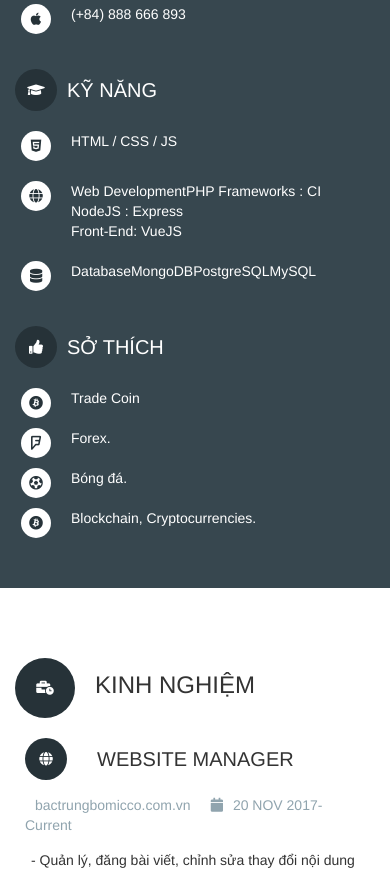
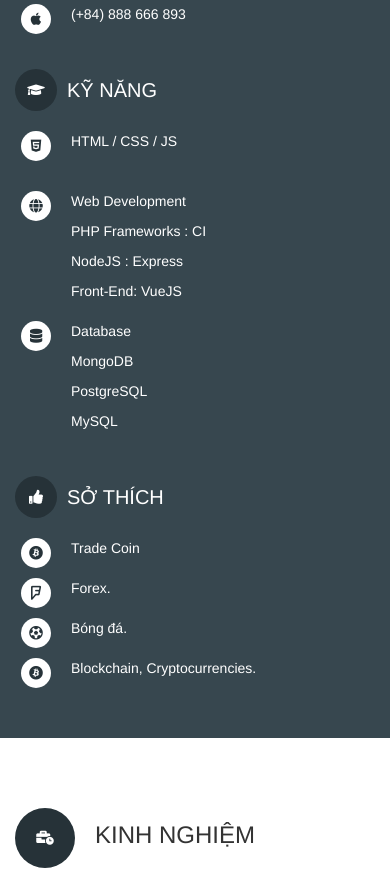
Before and after one commit to dangtuantung1993/TungCV, a Vue app: page / in a window 390 px wide. Shown: the part 900-1770 px from the top of the page. Built offline with nearby package versions, Linux system fonts and the light colour scheme.

Commit message:
fix responsive

```diff
--- a/src/App.vue
+++ b/src/App.vue
@@ -83,20 +83,18 @@
                 <i class="fa fa-globe circle circle--small circle--white"></i>
                 <div class="flex--1">
                   <span>Web Development</span>
-                  <span class="progress-bar" style="margin-bottom: 5px"><span style="width:50%"></span></span>
-                  <span >PHP Frameworks : CI</span><br>
-                  <span >NodeJS : Express</span><br>
-                  <span >Front-End: VueJS</span>
+                  <p >PHP Frameworks : CI</p>
+                  <p >NodeJS : Express</p>
+                  <p >Front-End: VueJS</p>
                 </div>
               </li>
               <li class="flex">
                 <i class="fas fa-database circle circle--small circle--white"></i>
                 <div class="flex--1">
                   <span>Database</span>
-                  <span class="progress-bar"><span style="width:50%"></span></span>
-                  <span>MongoDB</span>
-                  <span>PostgreSQL</span>
-                  <span>MySQL</span>
+                  <p>MongoDB</p>
+                  <p>PostgreSQL</p>
+                  <p>MySQL</p>
                 </div>
               </li>
             </ul>
@@ -353,6 +351,13 @@ export default {
   .flex .flex--1 {
     flex: 1;
   }
+  .flex .flex--1 p {
+    padding-left: 0px;
+  }
+  .flex .flex--1 span {
+    padding-bottom: 10px;
+    display: block;
+  }
 
   /* Global Layout */
 
@@ -458,7 +463,7 @@ export default {
     background: #263238;
   }
   .module--progress li {
-    margin-bottom: 20px;
+    margin-bottom: 10px;
   }
 
   /* Section */
@@ -493,13 +498,17 @@ export default {
   a{
     color: #00428a!important;
   }
+  .content .module__content .flex i{
+    position: relative;
+    bottom: 4px;
+  }
   /*ressponsive*/
   @media  (max-width: 1141px){
 .sidebar{
-  max-width:387px!important;
+  max-width:403px!important;
 }
   .content{
-    max-width:calc(100% - 387px)!important;
+    max-width:calc(100% - 403px)!important;
   }
   }
   @media  (max-width: 1024px){
@@ -553,6 +562,7 @@ export default {
     .title-margin li,.module__meta,.content .module__content .flex {
       padding-left: 0px;
     }
+
     .section__title{
       font-size:24px;
     }
```
